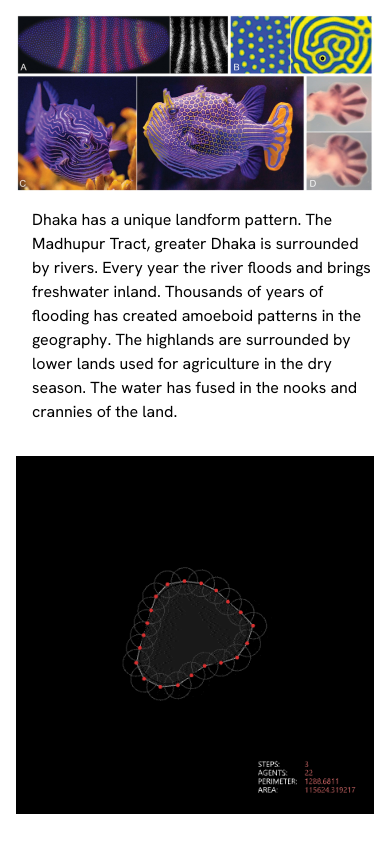
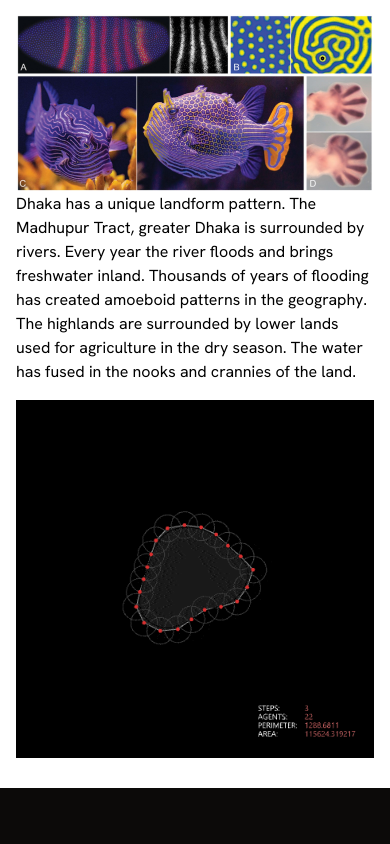
Before and after one commit to prantoShohan/Portfolio, a Next.js app: page /projects/emergence in a window 390 px wide. Shown: the part 2747-3591 px from the top of the page. After the commit the page ends 3535 px from the top, so only its background shows below. Built offline with nearby package versions, Linux system fonts and the light colour scheme.

Commit message:
fixed padding

```diff
--- a/src/features/emergence/index.tsx
+++ b/src/features/emergence/index.tsx
@@ -130,7 +130,7 @@ const EmergenceDetails = () => {
 
           <div className="w-full">
             <div className="md:flex md:flex-row md:space-x-5 relative text-section">
-            <div className="md:w-[20%] md:basis-1/3 ml-4 py-4 relative md:order-last">
+            <div className="md:w-[20%] md:basis-1/3 md:ml-4 md:py-4 relative md:order-last">
                 <div className="section-text ">
                   Dhaka has a unique landform pattern. The Madhupur Tract, greater Dhaka is surrounded by rivers.
                   Every year the river floods and brings freshwater inland. Thousands of years of flooding has created amoeboid patterns in the geography.
```
